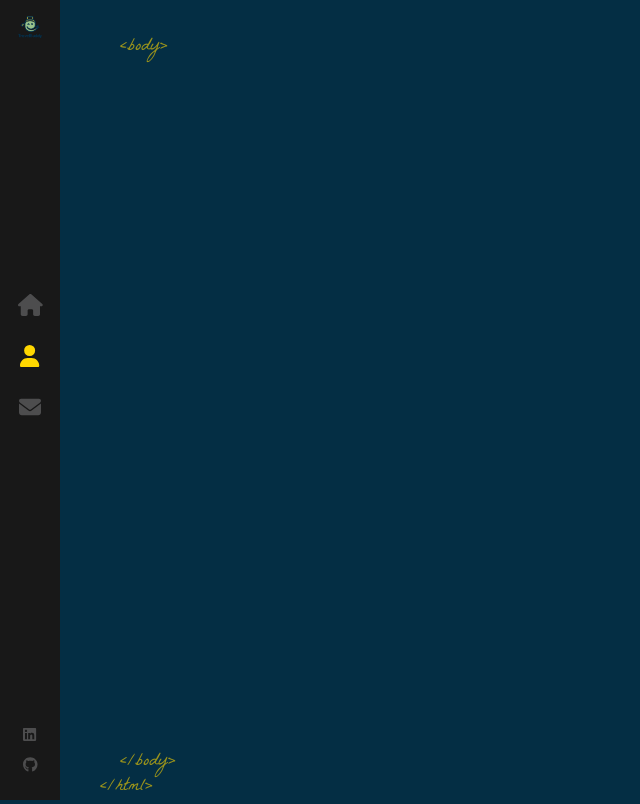
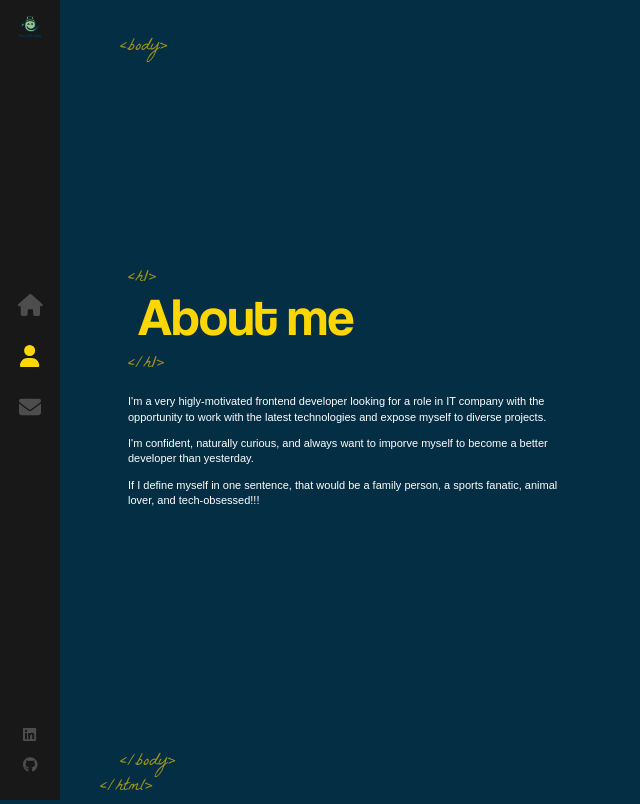
Before and after one commit to bshin132/Portfolio, a React (Create React App) app: page /about in a window 1280 px wide. Shown: the whole page, without its empty margins (0-640 px from the left). Built offline with nearby package versions, Linux system fonts and the light colour scheme.

Commit message:
build first part of the about page

```diff
--- a/src/components/About/index.js
+++ b/src/components/About/index.js
@@ -1,18 +1,107 @@
-import React from 'react';
+import React, {useState, useEffect} from 'react';
 import styled from 'styled-components';
 import './index.scss';
+import AnimatedLetters from '../AnimatedLetters';
 
 const Container = styled.div``;
 
 const TextCont = styled.div`
+  position: absolute;
+  left: 10%;
+  top: 50%;
+  transform: translateY(-50%);
+  width: 35%;
+  vertical-align: middle;
+  display: table-cell;
+  max-height: 90%;
+`;
 
+const Intro = styled.h1`
+  font-size: 53px;
+  font-family: 'Coolvetica';
+  color: #ffd700;
+  font-weight: 400;
+  margin-top: 0;
+  position: relative;
+  margin-bottom: 40px;
+  left: 10px;
+
+  &::before {
+    content: '<h1>';
+    font-family: 'La Belle Aurore';
+    line-height: 18px;
+    font-size: 18px;
+    position: absolute;
+    margin-top: -10px;
+    left: -10px;
+    opacity: 0.6;
+  }
+
+  &::after {
+    content: '</h1>';
+    font-family: 'La Belle Aurore';
+    font-size: 18px;
+    left: -30px;
+    bottom: -20px;
+    position: absolute;
+    margin-left: 20px;
+    line-height: 18px;
+    opacity: 0.6;
+  }
+`;
+
+const Paragraph = styled.p`
+  font-style: 13px;
+  color: #fff;
+  font-weight: 300;
+  min-width: fit-content;
+  font-family: sans-serif;
+  animation: pulse 1s;
+
+  &:nth-of-type(1) {
+    animation-delay: 1.1s;
+  }
+  &:nth-of-type(2) {
+    animation-delay: 1.2s;
+  }
+  &:nth-of-type(3) {
+    animation-delay: 1.3s;
+  }
 `;
 
 export default function About() {
+  const [letterClass, setLetterClass] = useState('text-animate');
+
+  useEffect(() => {
+    return setTimeout(() => {
+      setLetterClass('text-animate-hover');
+    }, 3000);
+  }, []);
+
   return (
-    <Container className="container">
-    <TextCont>
-    </TextCont>
-  </Container>
+    <Container className="container about">
+      <TextCont className="text">
+        <Intro>
+          <AnimatedLetters
+            array={['A', 'b', 'o', 'u', 't', ' ', 'm', 'e']}
+            index={15}
+            letterClass={letterClass}
+          />
+        </Intro>
+        <Paragraph>
+          I'm a very higly-motivated frontend developer looking for a role in IT
+          company with the opportunity to work with the latest technologies and
+          expose myself to diverse projects.
+        </Paragraph>
+        <Paragraph>
+          I'm confident, naturally curious, and always want to imporve myself to
+          become a better developer than yesterday.
+        </Paragraph>
+        <Paragraph>
+          If I define myself in one sentence, that would be a family person, a
+          sports fanatic, animal lover, and tech-obsessed!!!
+        </Paragraph>
+      </TextCont>
+    </Container>
   );
 }
--- a/src/components/About/index.scss
+++ b/src/components/About/index.scss
@@ -0,0 +1,5 @@
+.text-animate-hover {
+  &:hover {
+    color:#fff;
+  }
+}
--- a/src/components/Home/index.js
+++ b/src/components/Home/index.js
@@ -34,7 +34,7 @@ const Intro = styled.h1`
   }
 
   &::after {
-    content: '<h1>';
+    content: '</h1>';
     font-family: 'La Belle Aurore';
     color: #ffd700;
     font-size: 18px;
```
